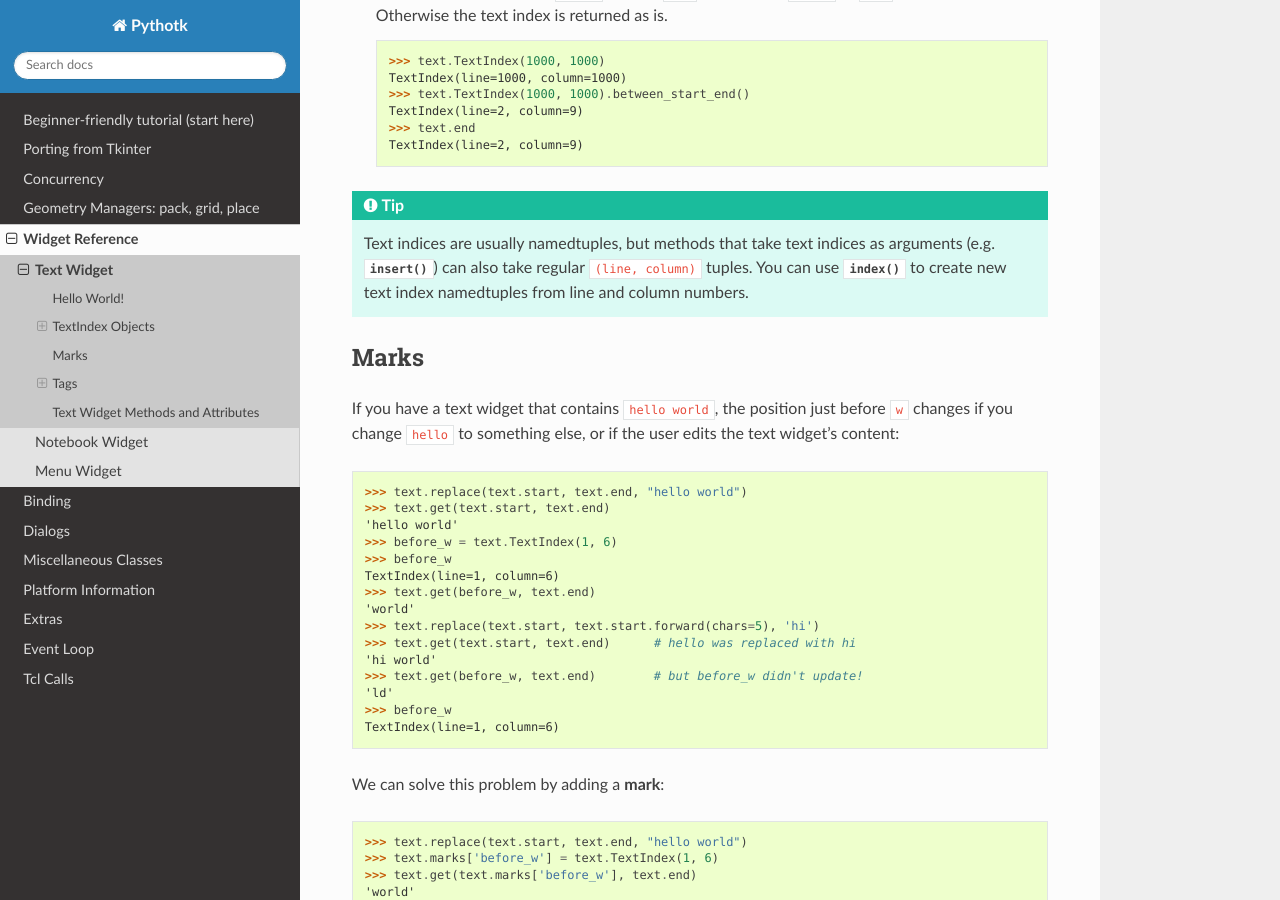
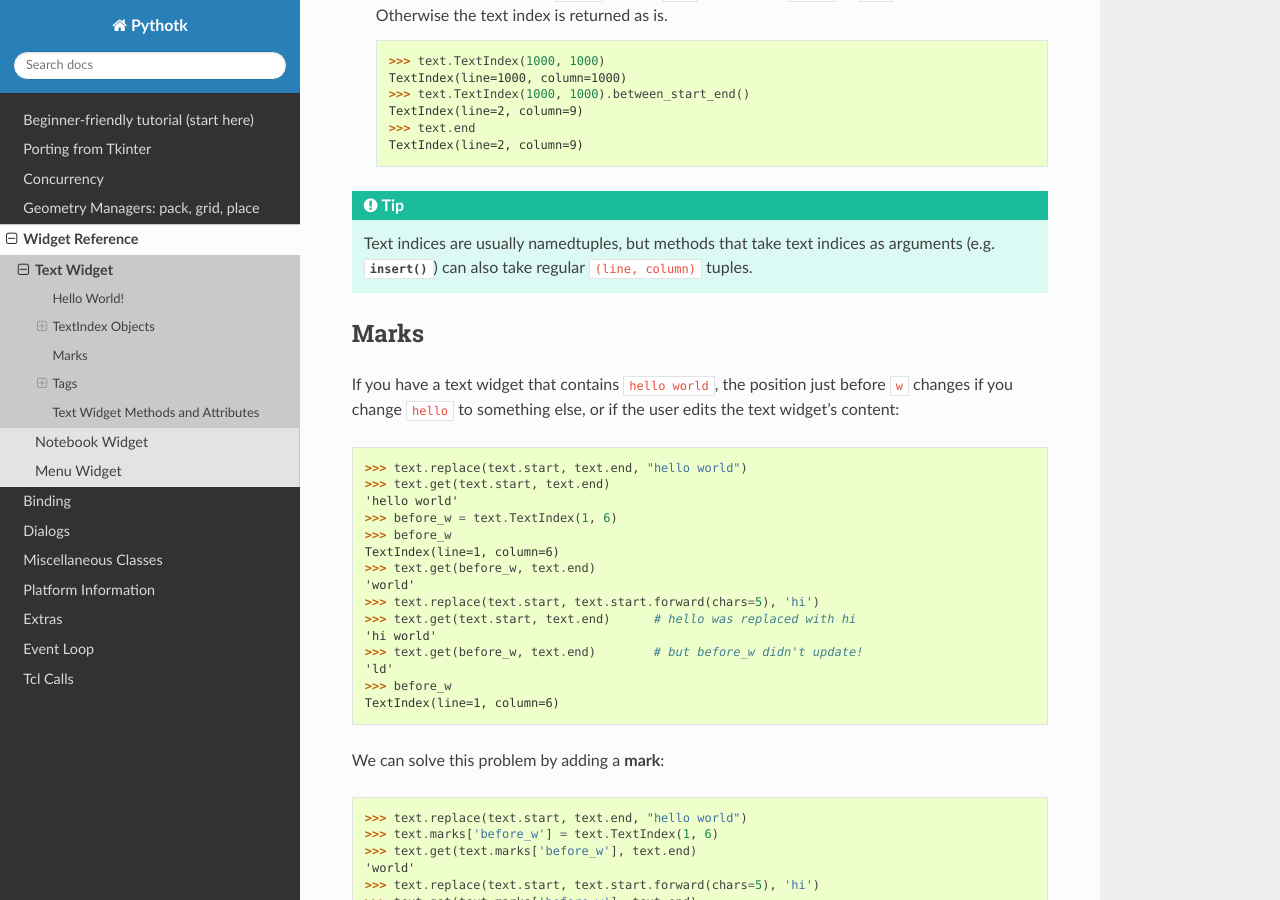
Before and after one commit to Akuli/teek, a Sphinx documentation site: the page built from docs/textwidget.rst, in a window 1280 px wide and 900 px high, scrolled down 3484 px. Built offline with Sphinx 7.4.7 and the Read the Docs theme 2.0.0, drawn with Linux system fonts in a browser that asks for light colours.

Commit message:
remove old poo

```diff
--- a/docs/textwidget.rst
+++ b/docs/textwidget.rst
@@ -184,8 +184,7 @@ Text indices have the following attributes and methods:
 .. tip::
     Text indices are usually namedtuples, but methods that take text indices as
     arguments (e.g. :meth:`~.Text.insert`) can also take regular
-    ``(line, column)`` tuples. You can use :meth:`~.Text.index` to create new
-    text index namedtuples from line and column numbers.
+    ``(line, column)`` tuples.
 
 
 .. _textwidget-marks:
```
